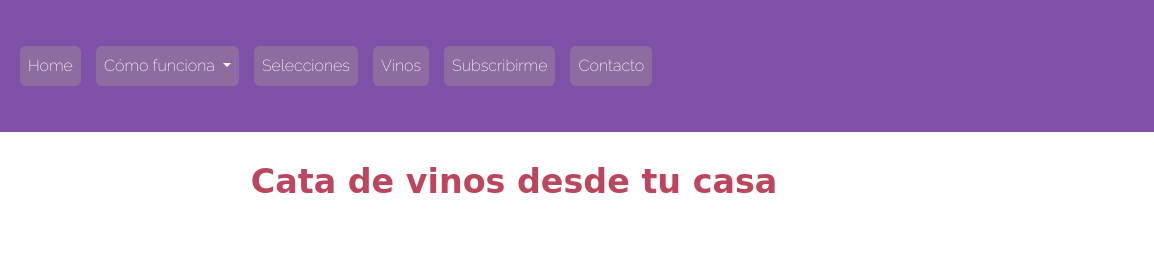
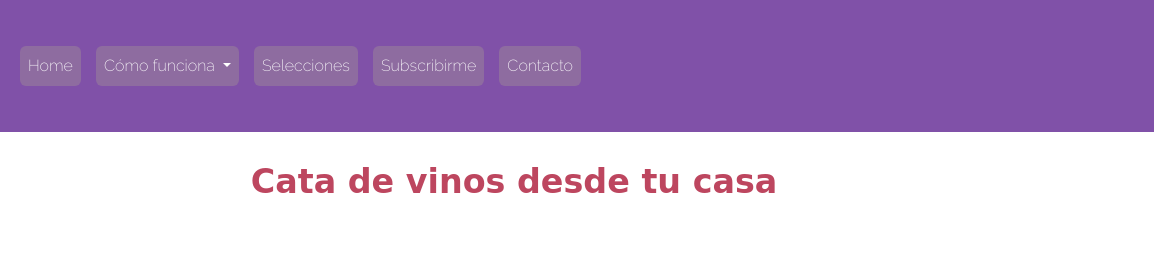
Before and after one commit to ailenserrano/wine-on-demand, a plain HTML site: page index.html in a window 1280 px wide. Shown: the top 257 px of the page, 126-1280 px from the left. Drawn offline with nearby package versions, Linux system fonts and the light colour scheme; a web font is replaced by a local one.

Commit message:
delete vinos link from nav menu

```diff
--- a/index.html
+++ b/index.html
@@ -116,11 +116,6 @@
                 >
               </li>
               <li class="nav-item header__menu__item">
-                <a class="nav-link active" href="./pages/vinos.html"
-                  >Vinos</a
-                >
-              </li>
-              <li class="nav-item header__menu__item">
                 <a class="nav-link active" href="./pages/subscribirme.html"
                   >Subscribirme</a
                 >
```
